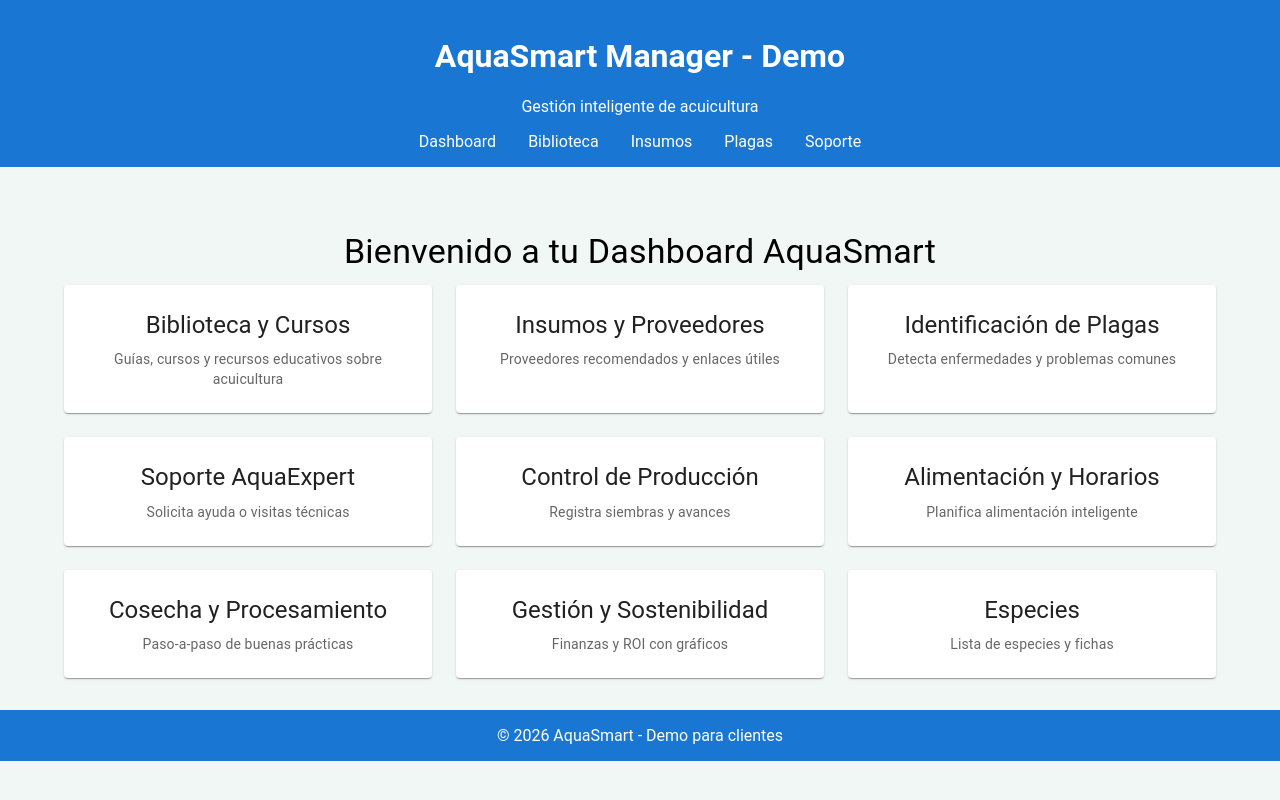
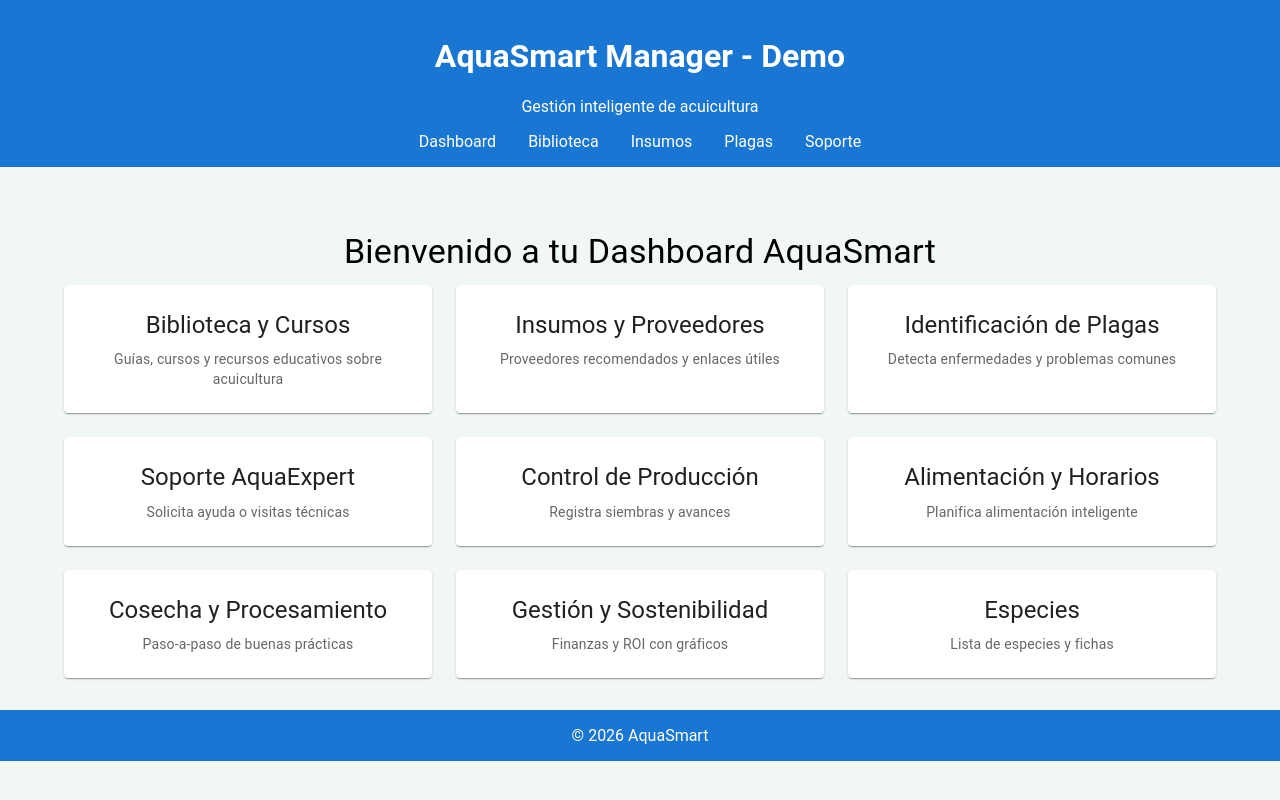
Before and after one commit to Fabianco-ux/aquasmart, a React (Vite) app: page / in a window 1280 px wide. Built offline with nearby package versions, Linux system fonts and the light colour scheme.

Commit message:
chore(footer): remover texto 'Demo para clientes'

```diff
--- a/src/App.tsx
+++ b/src/App.tsx
@@ -47,7 +47,7 @@ function App() {
       </main>
 
       <footer style={{ textAlign: 'center', padding: '1rem', background: '#1976d2', color: 'white' }}>
-        © 2026 AquaSmart - Demo para clientes
+        © 2026 AquaSmart
       </footer>
     </div>
   )
```
